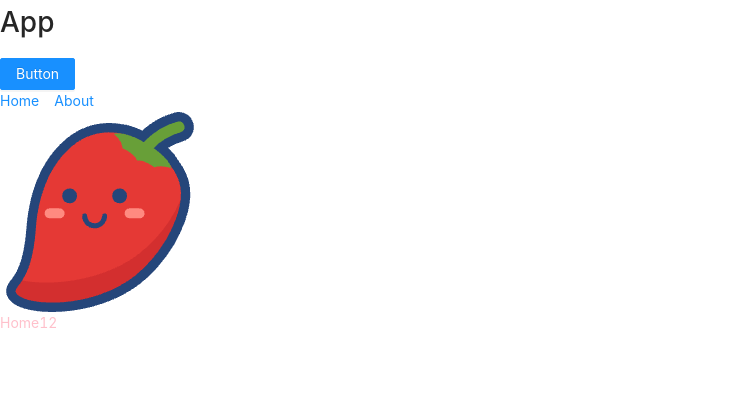
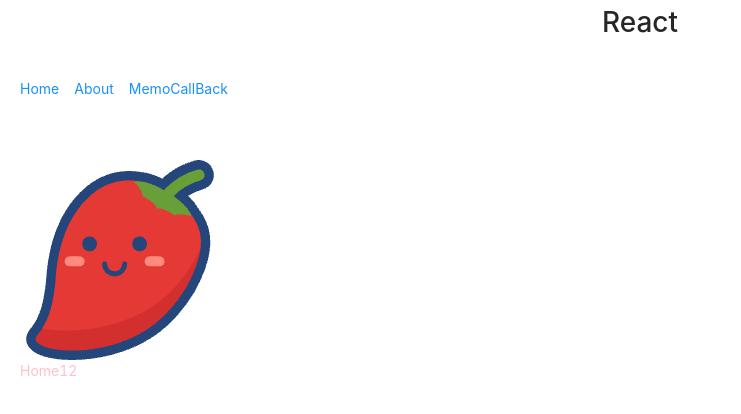
Before and after one commit to mzy911/webpackCli, a React app: page / in a window 1280 px wide. Shown: the top 414 px of the page, without its empty margins (0-741 px from the left). Built offline with nearby package versions, Linux system fonts and the light colour scheme.

Commit message:
MemoCallback

```diff
--- a/src/App.jsx
+++ b/src/App.jsx
@@ -1,25 +1,27 @@
 import React, { Suspense, lazy } from 'react'
 import { Link, Routes, Route } from 'react-router-dom'
-import {Button} from 'antd'
 const Home = lazy(() => import(/* webpackChunkName:'home' */ '@/views/Home/index'))
+const MemoCallBack = lazy(() => import(/* webpackChunkName:'MemoCallBack' */ '@/views/MemoCallBack/index'))
 const About = lazy(() => import(/* webpackChunkName:'About' */ '@/views/About/index'))
 
 const App = () => {
   return (
     <div>
-      <h1>App</h1>
-      <Button type="primary">Button</Button>
-      <div>
+      <h1 style={{textAlign:'center'}}>React</h1>
+      <div style={{ padding:'20px'}}>
         <Link to="/"></Link>
         <Link to="/home">Home</Link>
         &nbsp;&nbsp;&nbsp;&nbsp;
         <Link to="/about">About</Link>
+        &nbsp;&nbsp;&nbsp;&nbsp;
+        <Link to="/memo-call-back">MemoCallBack</Link>
       </div>
-      <div>
+      <div style={{marginTop:'20px', padding:'20px'}}>
         <Suspense fallback={<div>loading...</div>}>
           <Routes>
             <Route path="/" element={<Home />}></Route>
             <Route path="/home" element={<Home />}></Route>
+            <Route path="/memo-call-back" element={<MemoCallBack />}></Route>
             <Route path="/about" element={<About />}></Route>
           </Routes>
         </Suspense>
--- /dev/null
+++ b/src/views/MemoCallBack/Son.js
@@ -0,0 +1,11 @@
+import React from 'react'
+
+const Son = () => {
+  return (
+    <>
+    Home子组件
+    </>
+  )
+}
+
+export default Son
--- /dev/null
+++ b/src/views/MemoCallBack/index.js
@@ -0,0 +1,18 @@
+import React from 'react'
+import Son from './Son'
+
+const Home = () => {
+  return (
+    <>
+      MemoCallBack组件
+
+
+
+
+
+    <Son></Son>
+    </>
+  )
+}
+
+export default Home
```
